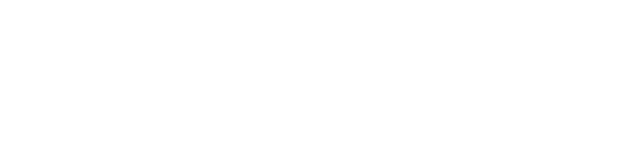
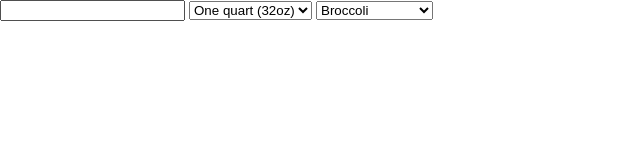
Before and after one commit to Matthew-Tilley/Sprouter_v1.0, a plain HTML site: page index.html in a window 1280 px wide. Shown: the whole page, without its empty margins (0-640 px from the left). Drawn offline with nearby package versions, Linux system fonts and the light colour scheme.

Commit message:
Created basic form elements / populated dropdown lists.

```diff
--- a/index.html
+++ b/index.html
@@ -23,6 +23,65 @@
 
     <body>
 
+        <div class="container">
+
+            <div class="wrapper">
+
+                <form>
+
+                    <input type="text">
+
+                    <select>
+                        <option>One quart (32oz)</option>
+                        <option>Two quart (64oz)</option>
+                        <option>Pint (16oz)</option>
+                    </select>
+
+                    <select>
+                            <option value="BROC">
+                                Broccoli
+                            </option>
+
+                            <option value="BSMX">
+                                Basic Salad Mix
+                            </option>
+
+                            <option value="CLOR">
+                                Clover-red
+                            </option>
+
+                            <option value="CLOW">
+                                Clover-white
+                            </option>
+
+                            <option value="KOHL">
+                                Kohlrabi
+                            </option>
+
+                            <option value="MUST">
+                                Mustard
+                            </option>
+
+                            <option value="RADH">
+                                Radish
+                            </option>
+
+                            <option value="SUNF">
+                                Sunflower
+                            </option>
+
+                            <option value="GRNP">
+                                Green pea
+                            </option>
+                    </select>
+
+
+                </form>
+
+
+            </div>
+
+        </div>
 
     <script src="JS/jquery-3.3.1.js"></script>
     <script src="JS/primary.js"></script>
```
